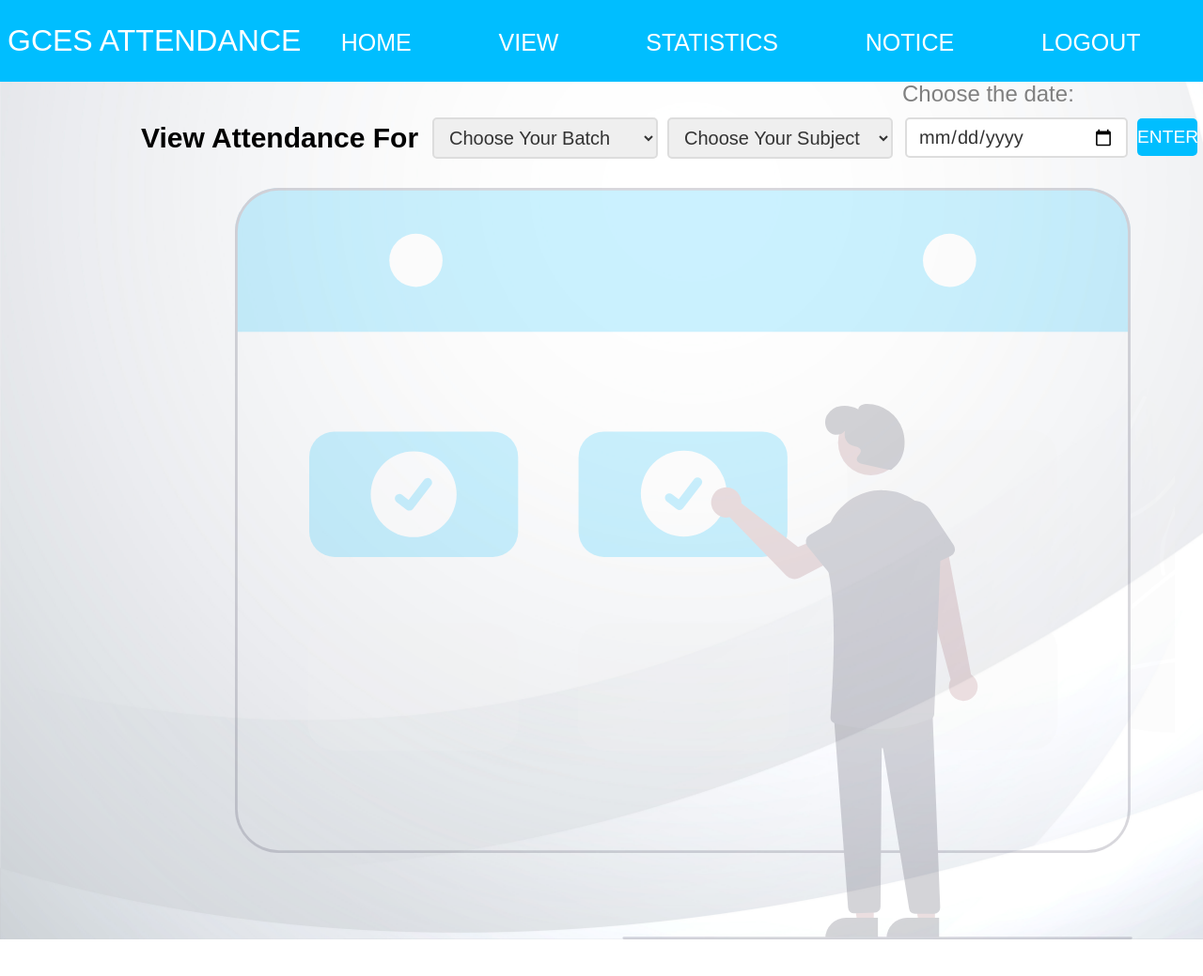
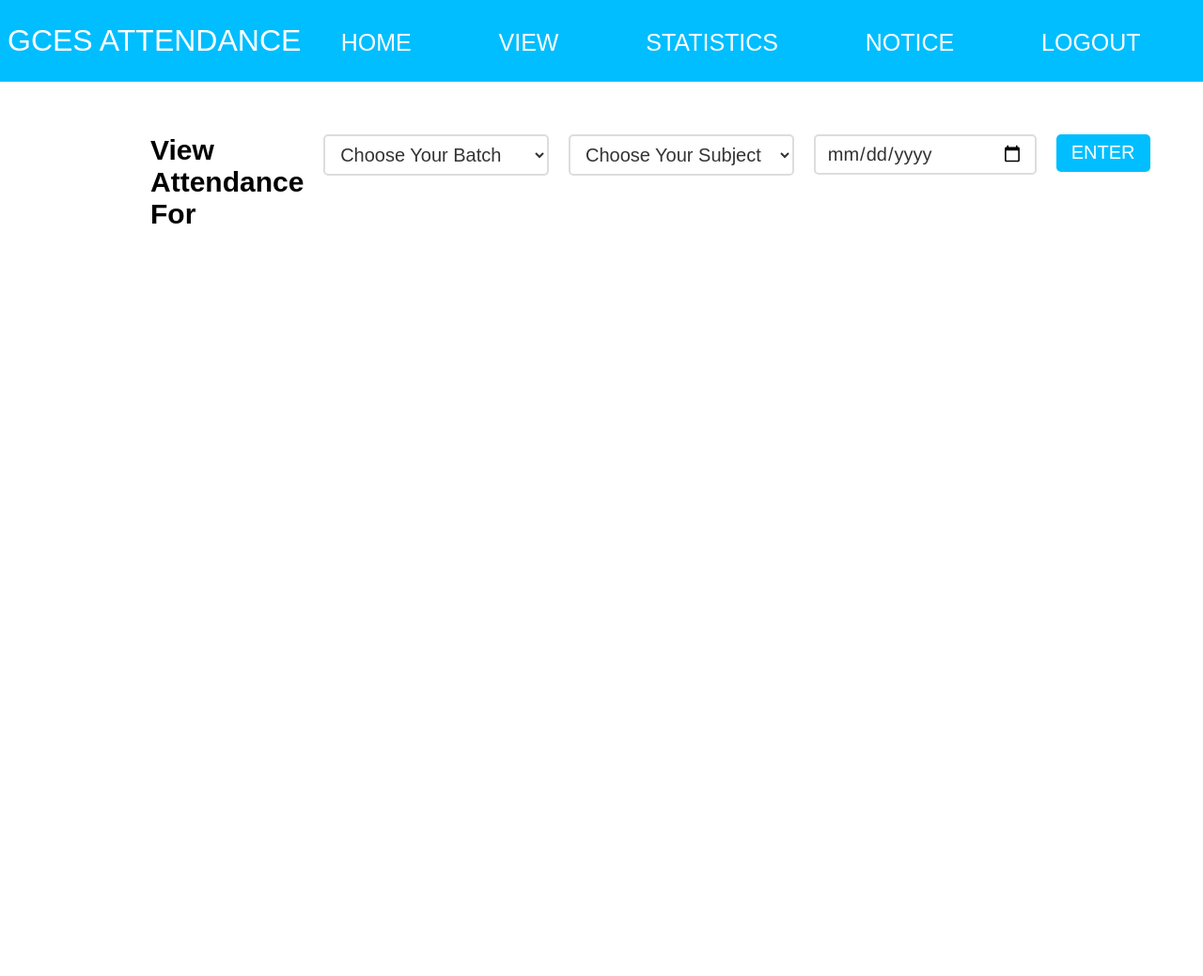
Before and after one commit to Abiral1234/MinorProject1-GCESAttendance, a PHP site: the page made by 1 admin/view.php in a window 1280 px wide. Shown: the top 1039 px of the page at 94% size. Run offline with PHP 8.4, Linux system fonts and the light colour scheme; data that the repository does not hold is empty.

Commit message:
responsive view Page

```diff
--- a/1 admin/view.php
+++ b/1 admin/view.php
@@ -7,7 +7,6 @@ include_once '../connection.php';
 	<title>Calender</title>
 
 	<link rel="stylesheet" type="text/css" href="../CSS/Viewcss2.css">
-	<link rel="stylesheet" type="text/css" href="../CSS/calender5.css">
 	<script type="text/javascript">
 		var pair;
 		function populate(s1,s2){   //funtion that run when different batch is selected to put differernt subject
@@ -104,7 +103,6 @@ include_once '../connection.php';
 </header>
 
 <script src="Js/navbar.js"></script>
-<label class="labeldate"><?php if(isset($_POST['batch_submit'])){ echo "Selected Date:". $_POST['selected_date'];}?></label>
 
 <!-- Date picker and batch/subject selector in a form -->
 
@@ -112,10 +110,12 @@ include_once '../connection.php';
 
 
 
-	<span class="label1" value="hi">View Attendance For</span>
+
 
 	<div class="contain">
-
+					<div class="view">
+					<span class="label1" value="hi">View Attendance For</span>
+					</div>
 				<div class="batchselector">
 					<!-- Select Menu for batch imported  from batch table database-->
 						<select id="batch_select" class="batch_select" name="batch_name1" onchange="populate('batch_select','subject_select')">
@@ -132,21 +132,25 @@ include_once '../connection.php';
 
 							<?php }?>
 						</select>
+				</div>
+
 
 					<!-- Select Menu for subject shown according to selected batch-->
-
+				<div class="subjectselector">
 						<select id="subject_select" class="subject_select" name="selected_subject_name">
 							<option  selected value="Not selected">Choose Your Subject</option>
+						</select>
+				</div>
 
-				</select>
-
-				<p>
-				Choose the date:
-				</p>
+				<div class="dateselector">
 						<input type="date" class="date_class"  name="selected_date"required>
+						</div>
+				<div class="enterval">
 						<input  class="btn1" type="submit" name="batch_submit" value="Enter">
+				</div>
+	</div>
 				</form>
-
+	<div class="lcontain">
 				<div id="batch_name">
 
 						<?php if (isset($_POST['batch_submit'])) { echo "Batch Name       :  ";  echo $_POST['batch_name1'];  } ?>
@@ -155,10 +159,11 @@ include_once '../connection.php';
 
 						<?php if (isset($_POST['batch_submit'])) { echo "Subject Name:";  echo $_POST['selected_subject_name'];  } ?>
 				</div>
-
+				<div id="text">
+					<?php if(isset($_POST['batch_submit'])){ echo "Selected Date:". $_POST['selected_date'];}?></label>
+				</div>
 
 <!--Attendance record in a table -->
-	 </div>
 		<div class="phpclass">
 
 		<?php
@@ -189,8 +194,7 @@ include_once '../connection.php';
 				$database_date=$row_date['date'];
 				if($database_date == $picked_date){
 				$counter++; ?>
-
-		<label class="labeldate"><?php echo $row_date['date']; ?></label>       <!--DATE-->
+		      <!--DATE-->
 		<table class="table1">
 			<thead>															<!--Attendance Record -->
 				<tr>
@@ -220,6 +224,6 @@ include_once '../connection.php';
 
 		<?php }  } } } ?>
 		</div>
+	</div>
 		</body>
-
 </html>
--- a/CSS/Viewcss2.css
+++ b/CSS/Viewcss2.css
@@ -1,9 +1,17 @@
+
+* {
+	margin: 0;
+	padding: 0;
+	box-sizing: border-box;
+}
 body{
+	width: 100%;
 	margin: 0;
 	font-family: sans-serif;
 	font-weight: 350;
 }
-.background_image{
+
+/* .background_image{
 	background: url("../Images/white.jpg");
 	height: 1000px;
 	background-size: cover;
@@ -23,21 +31,13 @@ body{
 	top: 200px;
 	opacity: 0.2;
 	z-index: 0;
-}
-.labeldate{
-	position: absolute;
-	margin-top: 230px;
-	margin-left: 150px;
-	font-weight: 500;
-	font-size: 28px;
-}
+} */
+
+
 
 .label1{
-	position: absolute;
 	font-size: 30px;
 	font-weight: 600;
-	top: 130px;
-	left: 150px;
 }
 select, option {
 	 width: 240px;
@@ -46,31 +46,23 @@ select, option {
 .btn1{
 	font-family: 'Poppins', sans-serif;
 	display: block;
-	position: absolute;
-	left: 1210px;
-	top: 110px;
-    width: 5%;
+    width: 100px;
     height: 40px;
     border-radius: 5px;
     outline: none;
     border: none;
     background-image: linear-gradient(to right, #00beff, #00beff);
-    background-size: 200%;
     color: white;
-    font-size: 1.2rem;
+    font-size: 20px;
     text-transform: uppercase;
-    margin: 1rem 0;
     cursor: pointer;
 }
 
 .batch_select{
-	position: absolute;
-	top: 125px;
-	left:460px;
 	font-size: 20px;
 	padding: 8px 12px;
 	color: #333333;
-	background-color: ;
+	background-color: white;
 	border:2px solid #dddddd;
 	cursor: pointer;
 	border-radius: 5px;
@@ -78,48 +70,28 @@ select, option {
 
 
 .subject_select{
-	position: absolute;
-	top: 125px;
-	left:710px;
 	font-size: 20px;
 	padding: 8px 12px;
 	color: #333333;
-	background-color: ;
+	background-color: white;
 	border:2px solid #dddddd;
 	cursor: pointer;
 	border-radius: 5px;
 }
 .date_class{
-	position: absolute;
-	left:963px;
-	top: 125px;
 	width: 237px;
 	height: 43px;
 	font-size: 20px;
 	padding: 8px 12px;
 	color: #333333;
-	background-color: ;
+	background-color: white;
 	border:2px solid #dddddd;
 	cursor: pointer;
 	border-radius: 5px;
 
 }
-#batch_name{
-	font-weight: 500;
-	position: absolute;
-	font-size: 28px;
-	top: 200px;
-	left: 150px;
 
-}
-#subject_name{
-	font-weight: 500;
-	position: absolute;
-	font-size: 28px;
-	top: 250px;
-	left: 150px;
 
-}
 input{
 	font-family: Helvetica, Arial, sans-serif;
 }
@@ -143,9 +115,54 @@ a{
 
 ms-input-placeholder {color: #ffffff; }
 
+.contain{
+	margin-top: 3.5rem;
+	margin-left: 10rem;
+	margin-right: 7rem;
+	display: flex;
+}
+.contain>div{
+	margin-right: 1.3rem;
+}
+.view{
+
+}
+.batchselector{
+
+}
+.subjectselector{
+
+
+}
+.dateselector{
+
+
+}
+.enterval{
+}
+.lcontain{
+	display: flex;
+	margin-top: 3.5rem;
+	margin-left: 10rem;
+	flex-direction: column;
+	justify-content: center;
+	/* align-items: center; */
+
+
+}
+.lcontain>div{
+	font-weight: 400;
+	font-size: 20px;
+	margin-bottom: 1.5rem;
+	/* align-self: flex-start; */
+
+}
+.phpclass{
+	align-self: center;
+}
 
 .navigation{
-	width: 80%;
+	width: 100%;
 	margin: 0 auto;
 
 }
--- a/CSS/calender5.css
+++ /dev/null
@@ -1,47 +0,0 @@
-* {
-	margin: 0;
-	padding: 0;
-	box-sizing: border-box;
-}
-
-body {
-	background-color: white;
-	 font-family: 'poppins',sans-serif;
-}
-
-p {
-	position: absolute;
-	top: 60px;
-	left: 960px;
-	margin: 30px 0px;
-	color: #313131;
-	font-size: 24px;
-	font-weight: 300;
-	text-align: center;
-	color: grey;
-}
-
-#batch{
-    text-align: center;
-}
-.newtype{
-    padding: 10px;
-    display: flex;
-	justify-content: center;
-}
-
-.btn1:hover{
-  background-color: royalblue;
-}
-.phpclass{
-	margin-top: 100px;
-	position: relative;
-	left: -30%;
-}
-.labeldate{
-	display: block;
-}
-.tabel1{
-
-
-}
--- a/connection.php
+++ b/connection.php
@@ -3,7 +3,7 @@
 define('DB_SERVER', 'localhost');
 define('DB_USERNAME', 'root');
 define('DB_PASSWORD', '');
-define('DB_NAME', 'gces attendance');
+define('DB_NAME', 'gces_attendance');
 $conn = mysqli_connect(DB_SERVER, DB_USERNAME, DB_PASSWORD, DB_NAME);
 
 //Check the connection
```
Also changed, not shown: other parts of CSS/Viewcss2.css (+59 -35 lines). Lines whose indentation alone changed are shown as unchanged.
